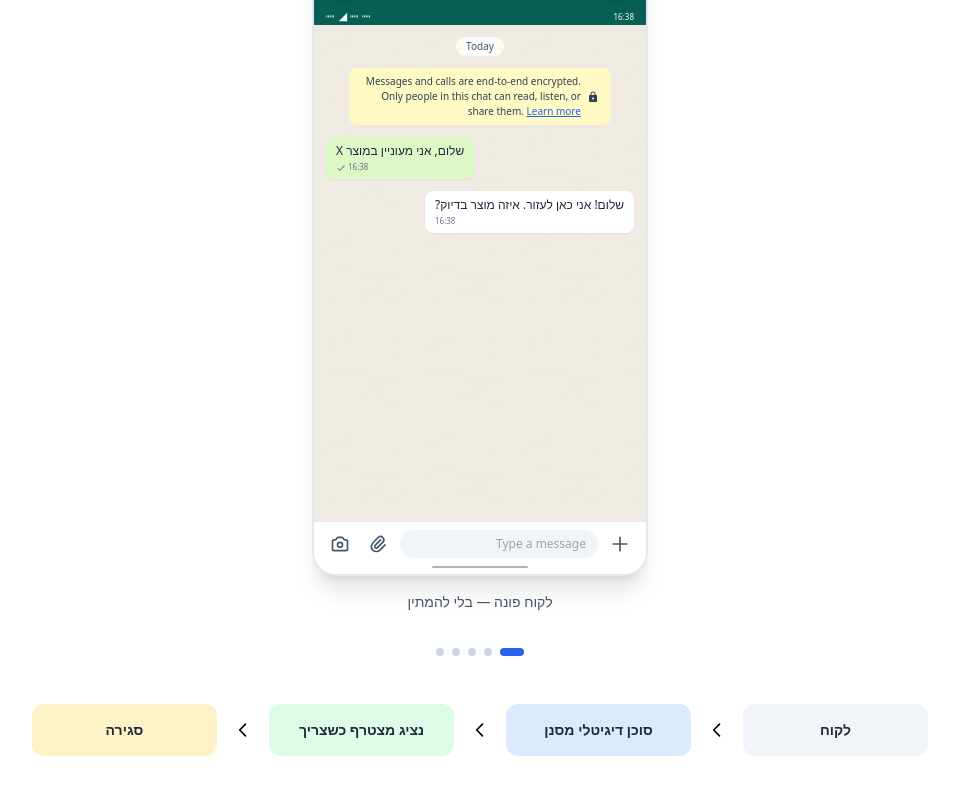
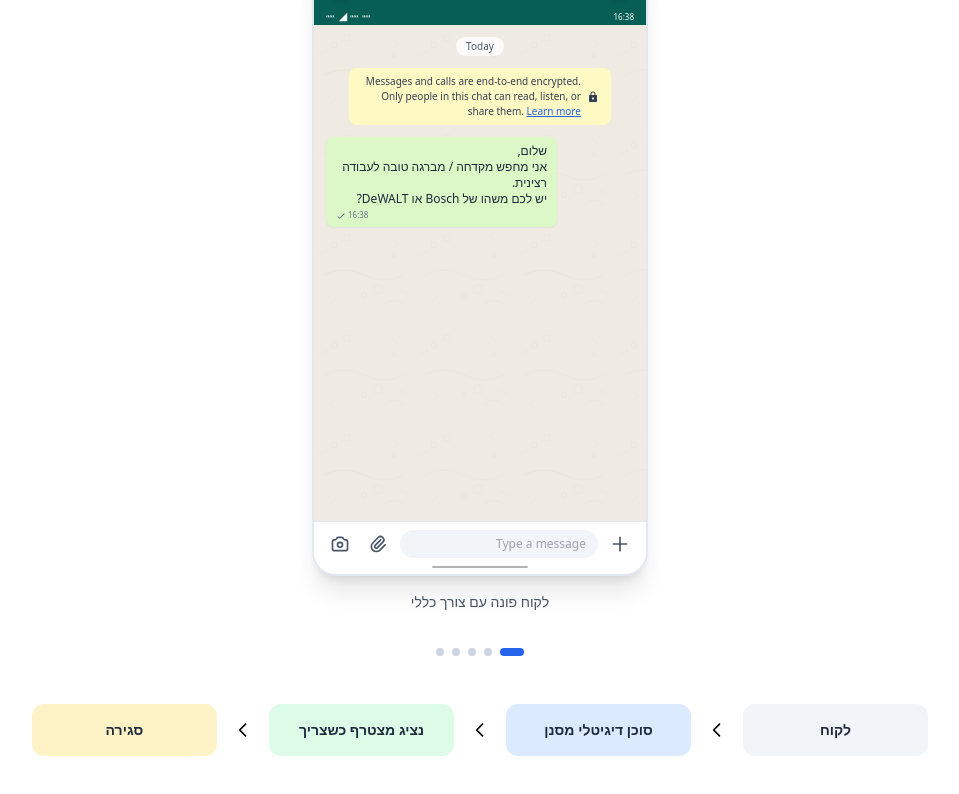
Before and after one commit to adamts1/electro-slil, a React (Vite) app: page / in a window 1280 px wide. Shown: the part 2716-3510 px from the top of the page, without its empty margins (160-1119 px from the left). Built offline with nearby package versions, Linux system fonts and the light colour scheme.

Commit message:
fine tuning

```diff
--- a/src/App.tsx
+++ b/src/App.tsx
@@ -180,62 +180,110 @@ const WhatsAppPattern = () => {
   )
 }
 
+// Link Preview Component (WhatsApp style)
+const LinkPreview = ({ url, title, description, image }: { url: string; title: string; description: string; image?: string }) => {
+  return (
+    <div className="mt-2 border-t border-slate-200/30 pt-2">
+      <a
+        href={url}
+        target="_blank"
+        rel="noopener noreferrer"
+        className="block bg-slate-50/80 rounded-lg overflow-hidden border border-slate-200/40 hover:bg-slate-100/80 transition cursor-pointer"
+      >
+        {image && (
+          <div className="w-full h-28 bg-slate-200 overflow-hidden">
+            <img
+              src={image}
+              alt={title}
+              className="w-full h-full object-cover"
+              onError={(e) => {
+                // Fallback if image fails to load
+                const target = e.target as HTMLImageElement;
+                target.style.display = 'none';
+              }}
+            />
+          </div>
+        )}
+        <div className="p-2">
+          <div className="text-[9px] text-slate-500 mb-0.5 truncate" dir="ltr">{new URL(url).hostname}</div>
+          <div className="text-xs font-semibold text-slate-800 mb-0.5 line-clamp-1">{title}</div>
+          <div className="text-[10px] text-slate-600 line-clamp-2 leading-tight">{description}</div>
+        </div>
+      </a>
+    </div>
+  )
+}
+
 // WhatsApp Interface Component
 const WhatsAppInterface = () => {
   const [currentIndex, setCurrentIndex] = useState(0)
 
   const demoScenarios = [
     {
-      title: 'לקוח פונה — בלי להמתין',
+      title: 'לקוח פונה עם צורך כללי',
       messages: [
-        { text: 'שלום, אני מעוניין במוצר X', sender: 'customer', time: '16:38' },
-        { text: 'שלום! אני כאן לעזור. איזה מוצר בדיוק?', sender: 'bot', time: '16:38' }
+        { text: 'שלום,\nאני מחפש מקדחה / מברגה טובה לעבודה רצינית.\nיש לכם משהו של Bosch או DeWALT?', sender: 'customer', time: '16:38' }
       ]
     },
     {
-      title: 'הרובוט עונה מיד ומסנן',
+      title: 'הבוט ממקד את הצורך – בלי בלבול',
       messages: [
-        { text: 'שלום, אני מעוניין במוצר X', sender: 'customer', time: '16:38' },
-        { text: 'שלום! אני כאן לעזור. איזה מוצר בדיוק?', sender: 'bot', time: '16:38' },
-        { text: 'מוצר Y', sender: 'customer', time: '16:39' },
-        { text: 'מצוין! הנה המידע על המוצר:\n• מחיר: החל מ-₪XXX\n• זמינות: במלאי\n• משלוח: 2-3 ימי עסקים', sender: 'bot', time: '16:39' }
+        { text: 'שלום,\nאני מחפש מקדחה / מברגה טובה לעבודה רצינית.\nיש לכם משהו של Bosch או DeWALT?', sender: 'customer', time: '16:38' },
+        { text: 'בשמחה.\nכדי לדייק, איזה סוג אתה מחפש?\n\n1️⃣ מברגה / מקדחה נטענת\n2️⃣ מקדחה רוטטת\n3️⃣ פטישון לעבודות בטון\n\nכתוב 1 / 2 / 3', sender: 'bot', time: '16:39' }
       ]
     },
     {
-      title: 'הלקוח מגיע מוכן לנציג',
+      title: 'הצגת מוצר נבחר – בלי קטלוג עמוס',
       messages: [
-        { text: 'שלום, אני מעוניין במוצר X', sender: 'customer', time: '16:38' },
-        { text: 'שלום! אני כאן לעזור. איזה מוצר בדיוק?', sender: 'bot', time: '16:38' },
-        { text: 'מוצר Y', sender: 'customer', time: '16:39' },
-        { text: 'מצוין! הנה המידע על המוצר:\n• מחיר: החל מ-₪XXX\n• זמינות: במלאי\n• משלוח: 2-3 ימי עסקים', sender: 'bot', time: '16:39' },
-        { text: 'אני מעוניין בהצעה מחיר', sender: 'customer', time: '16:40' },
-        { text: 'מעביר אותך לנציג שלנו שיטפל בזה מיד...', sender: 'bot', time: '16:40' }
+        { text: 'שלום,\nאני מחפש מקדחה / מברגה טובה לעבודה רצינית.\nיש לכם משהו של Bosch או DeWALT?', sender: 'customer', time: '16:38' },
+        { text: 'בשמחה.\nכדי לדייק, איזה סוג אתה מחפש?\n\n1️⃣ מברגה / מקדחה נטענת\n2️⃣ מקדחה רוטטת\n3️⃣ פטישון לעבודות בטון\n\nכתוב 1 / 2 / 3', sender: 'bot', time: '16:39' },
+        { text: '2', sender: 'customer', time: '16:40' },
+        { text: 'מעולה.\nיש לנו מספר דגמים מקצועיים של DeWALT.\nאחד הדגמים המבוקשים:\n\n🔹 מברגה / מקדחה רוטטת 18V XRP\n🔹 דגם: DCD996P2\n🔹 כולל 2 סוללות\n🔹 מתאים לעבודות קשות ושימוש יומיומי\n\nרוצה:\n1️⃣ לראות את דף המוצר באתר\n2️⃣ לקבל הצעת מחיר מנציג', sender: 'bot', time: '16:40' }
       ]
     },
     {
-      title: 'נציג אחד אחראי ללקוח',
+      title: 'הפניה לאתר – שליטה מלאה במחיר',
       messages: [
-        { text: 'שלום, אני מעוניין במוצר X', sender: 'customer', time: '16:38' },
-        { text: 'שלום! אני כאן לעזור. איזה מוצר בדיוק?', sender: 'bot', time: '16:38' },
-        { text: 'מוצר Y', sender: 'customer', time: '16:39' },
-        { text: 'מצוין! הנה המידע על המוצר:\n• מחיר: החל מ-₪XXX\n• זמינות: במלאי\n• משלוח: 2-3 ימי עסקים', sender: 'bot', time: '16:39' },
-        { text: 'אני מעוניין בהצעה מחיר', sender: 'customer', time: '16:40' },
-        { text: 'מעביר אותך לנציג שלנו שיטפל בזה מיד...', sender: 'bot', time: '16:40' },
-        { text: 'שלום! אני דני, הנציג שלך. שמח לעזור עם הצעת המחיר.', sender: 'agent', time: '16:41' }
+        { text: 'שלום,\nאני מחפש מקדחה / מברגה טובה לעבודה רצינית.\nיש לכם משהו של Bosch או DeWALT?', sender: 'customer', time: '16:38' },
+        { text: 'בשמחה.\nכדי לדייק, איזה סוג אתה מחפש?\n\n1️⃣ מברגה / מקדחה נטענת\n2️⃣ מקדחה רוטטת\n3️⃣ פטישון לעבודות בטון\n\nכתוב 1 / 2 / 3', sender: 'bot', time: '16:39' },
+        { text: '2', sender: 'customer', time: '16:40' },
+        { text: 'מעולה.\nיש לנו מספר דגמים מקצועיים של DeWALT.\nאחד הדגמים המבוקשים:\n\n🔹 מברגה / מקדחה רוטטת 18V XRP\n🔹 דגם: DCD996P2\n🔹 כולל 2 סוללות\n🔹 מתאים לעבודות קשות ושימוש יומיומי\n\nרוצה:\n1️⃣ לראות את דף המוצר באתר\n2️⃣ לקבל הצעת מחיר מנציג', sender: 'bot', time: '16:40' },
+        { text: '1', sender: 'customer', time: '16:41' },
+        {
+          text: 'בשמחה.\nזה דף המוצר באתר עם כל המפרט:\n\nאם תרצה מחיר מדויק וזמינות –\nפשוט כתוב לי ״הצעה״.',
+          sender: 'bot',
+          time: '16:41',
+          linkPreview: {
+            url: 'https://www.electroslil.co.il/images/itempics/dcd996p3_05062023135555_large.jpg',
+            title: 'מברגה / מקדחה רוטטת DeWALT DCD996P2',
+            description: 'מברגה / מקדחה רוטטת 18V XRP, כולל 2 סוללות, מתאים לעבודות קשות ושימוש יומיומי',
+            image: 'https://images.unsplash.com/photo-1504148455328-c376907d081c?w=400&h=300&fit=crop&q=80'
+          }
+        }
       ]
     },
     {
-      title: 'סגירה נקייה בלי עומס',
+      title: 'נציג אנושי נכנס רק כשצריך',
       messages: [
-        { text: 'שלום, אני מעוניין במוצר X', sender: 'customer', time: '16:38' },
-        { text: 'שלום! אני כאן לעזור. איזה מוצר בדיוק?', sender: 'bot', time: '16:38' },
-        { text: 'מוצר Y', sender: 'customer', time: '16:39' },
-        { text: 'מצוין! הנה המידע על המוצר:\n• מחיר: החל מ-₪XXX\n• זמינות: במלאי\n• משלוח: 2-3 ימי עסקים', sender: 'bot', time: '16:39' },
-        { text: 'אני מעוניין בהצעה מחיר', sender: 'customer', time: '16:40' },
-        { text: 'מעביר אותך לנציג שלנו שיטפל בזה מיד...', sender: 'bot', time: '16:40' },
-        { text: 'שלום! אני דני, הנציג שלך. שמח לעזור עם הצעת המחיר.', sender: 'agent', time: '16:41' },
-        { text: 'תודה! נשמח לקבל את ההצעה', sender: 'customer', time: '16:42' },
-        { text: 'שלחתי לך את ההצעה. נשמח לענות על כל שאלה!', sender: 'agent', time: '16:43' }
+        { text: 'שלום,\nאני מחפש מקדחה / מברגה טובה לעבודה רצינית.\nיש לכם משהו של Bosch או DeWALT?', sender: 'customer', time: '16:38' },
+        { text: 'בשמחה.\nכדי לדייק, איזה סוג אתה מחפש?\n\n1️⃣ מברגה / מקדחה נטענת\n2️⃣ מקדחה רוטטת\n3️⃣ פטישון לעבודות בטון\n\nכתוב 1 / 2 / 3', sender: 'bot', time: '16:39' },
+        { text: '2', sender: 'customer', time: '16:40' },
+        { text: 'מעולה.\nיש לנו מספר דגמים מקצועיים של DeWALT.\nאחד הדגמים המבוקשים:\n\n🔹 מברגה / מקדחה רוטטת 18V XRP\n🔹 דגם: DCD996P2\n🔹 כולל 2 סוללות\n🔹 מתאים לעבודות קשות ושימוש יומיומי\n\nרוצה:\n1️⃣ לראות את דף המוצר באתר\n2️⃣ לקבל הצעת מחיר מנציג', sender: 'bot', time: '16:40' },
+        { text: '1', sender: 'customer', time: '16:41' },
+        {
+          text: 'בשמחה.\nזה דף המוצר באתר עם כל המפרט:\n\nאם תרצה מחיר מדויק וזמינות –\nפשוט כתוב לי ״הצעה״.',
+          sender: 'bot',
+          time: '16:41',
+          linkPreview: {
+            url: 'https://www.electroslil.co.il/product/makdehat-rutata-dcd996p2',
+            title: 'מברגה / מקדחה רוטטת DeWALT DCD996P2',
+            description: 'מברגה / מקדחה רוטטת 18V XRP, כולל 2 סוללות, מתאים לעבודות קשות ושימוש יומיומי',
+            image: 'https://www.electroslil.co.il/images/itempics/dcd996p3_05062023135555_large.jpg'
+          }
+        },
+        { text: 'הצעה', sender: 'customer', time: '16:42' },
+        { text: 'מעולה.\nמחבר אותך לנציג שיאשר זמינות ומחיר בהתאם לצורך שלך.\nרגע אחד…', sender: 'bot', time: '16:42' },
+        { text: 'היי, אני דני מאלקטרו סליל.\nשמח לעזור – בודק זמינות ומכין הצעת מחיר מסודרת.', sender: 'agent', time: '16:43' }
       ]
     }
   ]
@@ -376,7 +424,23 @@ const WhatsAppInterface = () => {
                           : 'bg-[#dcf8c6] text-slate-800'
                       } shadow-sm`}
                     >
-                      <div className="text-xs whitespace-pre-line">{message.text}</div>
+                      <div className="text-xs whitespace-pre-line break-words">
+                        {message.text.split(/(https?:\/\/[^\s]+)/g).map((part, i) =>
+                          part.match(/^https?:\/\//) ? (
+                            <span key={i} className="text-blue-600 underline break-all">{part}</span>
+                          ) : (
+                            <span key={i}>{part}</span>
+                          )
+                        )}
+                      </div>
+                      {message.linkPreview && (
+                        <LinkPreview
+                          url={message.linkPreview.url}
+                          title={message.linkPreview.title}
+                          description={message.linkPreview.description}
+                          image={message.linkPreview.image}
+                        />
+                      )}
                       <div className="text-[8px] text-slate-500 mt-0.5 text-left">
                         {message.time}
                         {message.sender === 'customer' && (
```
